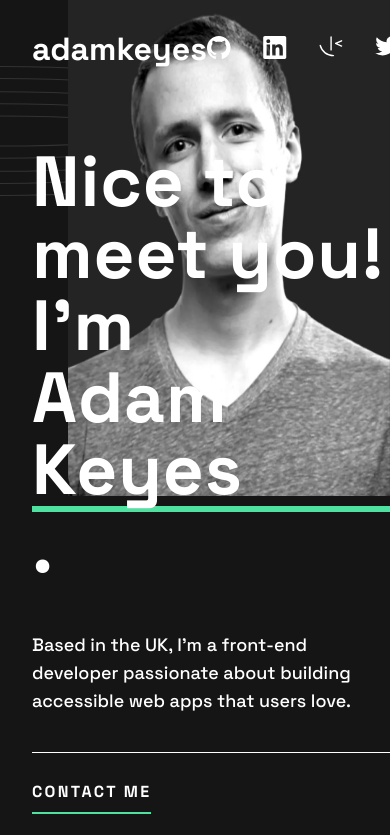
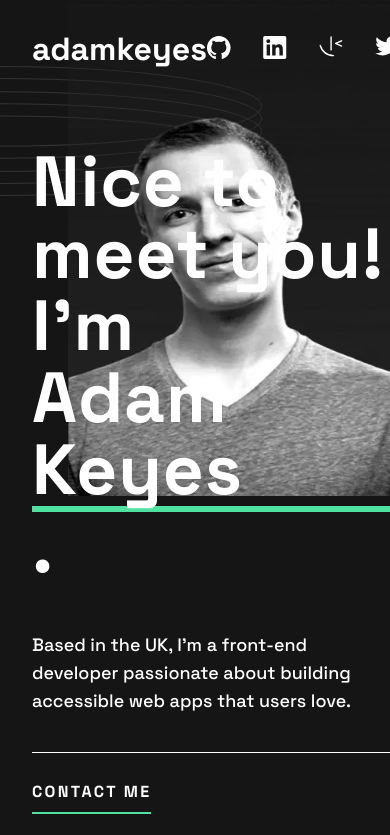
Before and after one commit to jakegodsall/developer-portfolio-frontend, a React (Vite) app: page / in a window 390 px wide. Shown: the top 835 px of the page. Built offline with nearby package versions, Linux system fonts and the light colour scheme.

Commit message:
added responsive image rendering of hero using <picture>

```diff
--- a/src/components/Hero/Hero.jsx
+++ b/src/components/Hero/Hero.jsx
@@ -10,11 +10,16 @@
 const Hero = () => {
     return (
         <div className={styles.hero}>
-            <img
-                className={styles.hero_photo}
-                src={ImageProfileDesktop}
-                alt='Adam Keyes photograph'
-            />
+            <picture>
+                <source media='(max-width: 600px)' srcSet={ImageProfileMobile} />
+                <source media='(max-width: 1000px)' srcSet={ImageProfileTablet} />
+                <img
+                    src={ImageProfileDesktop}
+                    alt='Adam Keyes photograph'
+                    className={styles.hero_photo}
+                />
+            </picture>
+
             <img className={styles.hero_rings} src={PatternRings} alt='Background pattern' />
             <div className={styles.hero_textContent}>
                 <h1 className={styles.hero_title}>
--- a/src/components/Projects/ProjectItem/ProjectItem.jsx
+++ b/src/components/Projects/ProjectItem/ProjectItem.jsx
@@ -7,7 +7,11 @@
     return (
         <div className={styles.projectItem}>
             <div className={styles.projectItem_imageContainer}>
-                <img className={styles.projectItem_image} src={props.project.smallImage} />
+                <img
+                    className={styles.projectItem_image}
+                    src={props.project.smallImage}
+                    loading='lazy'
+                />
                 <div className={styles.projectItem_imageOverlay}>
                     <Button destination={props.project.liveURL}>View project</Button>
                     <Button destination={props.project.githubURL}>View code</Button>
```
